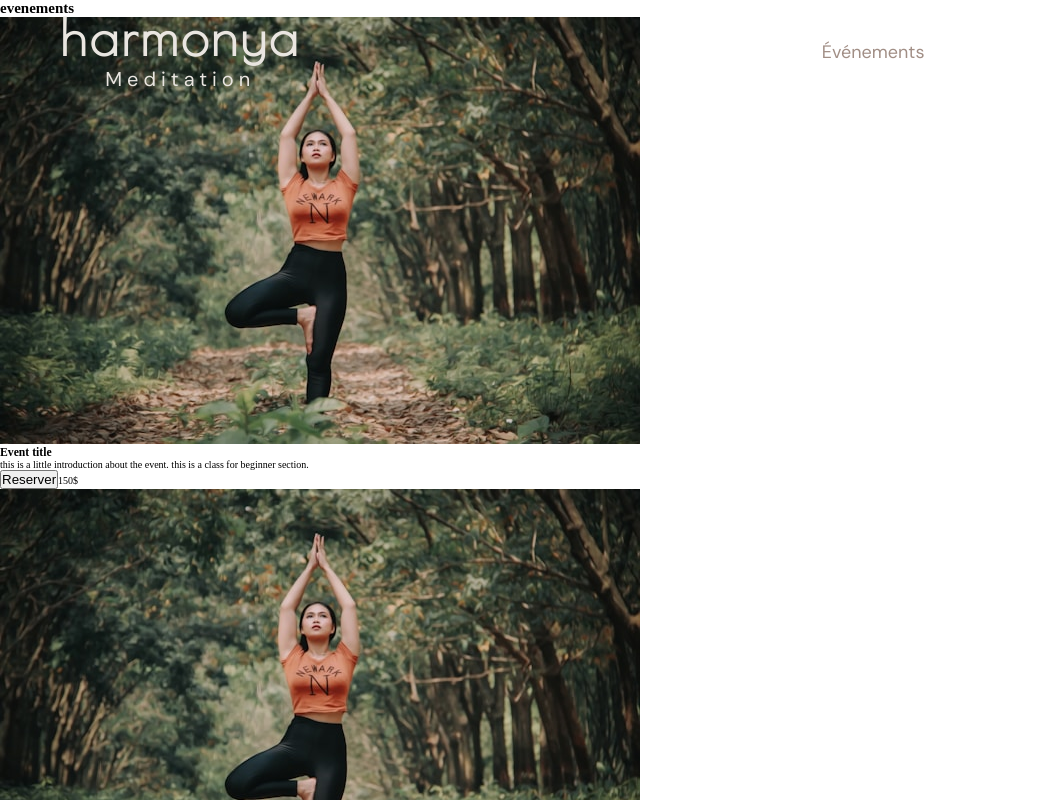
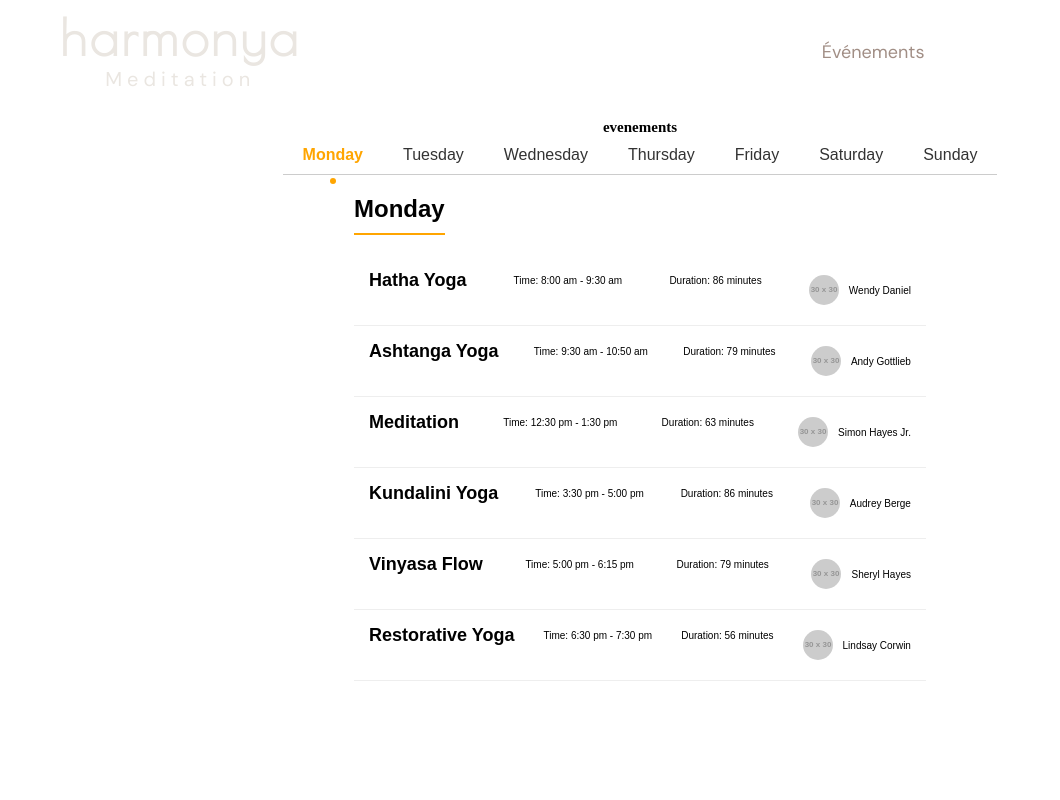
Before and after one commit to CallensJ/meditation, a React (Vite) app: page /events in a window 1280 px wide. Shown: the top 800 px of the page, without its empty margins (0-1060 px from the left). Built offline with nearby package versions, Linux system fonts and the light colour scheme; a web font is replaced by a local one.

Commit message:
add calendar

```diff
--- a/src/pages/Events.module.css
+++ b/src/pages/Events.module.css
@@ -0,0 +1,101 @@
+/* src/WeeklyCalendar.css */
+.eventSection{
+    width: 100%;
+    height: 100vh;
+    display: flex;
+    justify-content: center;
+    align-items: center;
+    flex-direction: column;
+}
+/* src/WeeklyCalendar.module.css */
+
+.calendarContainer {
+    display: flex;
+    flex-direction: column;
+    align-items: center;
+    font-family: Arial, sans-serif;
+  }
+
+  .daysMenu {
+    display: flex;
+    justify-content: space-around;
+    width: 100%;
+    border-bottom: 1px solid #ccc;
+    margin-bottom: 20px;
+  }
+
+  .dayButton {
+    padding: 10px 20px;
+    background: none;
+    border: none;
+    cursor: pointer;
+    font-size: 16px;
+    color: #333;
+    position: relative;
+  }
+
+  .dayButton.active {
+    color: orange;
+    font-weight: bold;
+  }
+
+  .dayButton.active::after {
+    content: '';
+    display: block;
+    width: 6px;
+    height: 6px;
+    background: orange;
+    border-radius: 50%;
+    position: absolute;
+    bottom: -10px;
+    left: 50%;
+    transform: translateX(-50%);
+  }
+
+  .calendar {
+    width: 80%;
+  }
+
+  .dayColumn {
+    display: flex;
+    flex-direction: column;
+    align-items: flex-start;
+  }
+
+  .dayColumn h2 {
+    margin-bottom: 20px;
+    font-size: 24px;
+    border-bottom: 2px solid orange;
+    padding-bottom: 10px;
+  }
+
+  .session {
+    display: flex;
+    justify-content: space-between;
+    width: 100%;
+    padding: 15px;
+    border-bottom: 1px solid #eee;
+  }
+
+  .session h3 {
+    margin: 0;
+    font-size: 18px;
+  }
+
+  .session p {
+    margin: 5px 0;
+  }
+
+  .instructor {
+    display: flex;
+    align-items: center;
+  }
+
+  .instructorIcon {
+    width: 30px;
+    height: 30px;
+    background: url('https://via.placeholder.com/30') no-repeat center center;
+    background-size: cover;
+    border-radius: 50%;
+    margin-right: 10px;
+  }
--- a/src/pages/Events.tsx
+++ b/src/pages/Events.tsx
@@ -1,3 +1,4 @@
+import { useState } from "react";
 import styles from "./Events.module.css";
 
 export default function Events() {
@@ -5,39 +6,76 @@ export default function Events() {
     <section className={styles.eventSection}>
       <h2>evenements</h2>
 
-      <Cards />
+      <WeeklyCalendar />
     </section>
   );
 }
 
-function Cards() {
+
+
+type Session = {
+  sessionName: string;
+  time: string;
+  duration: number;
+  instructor: string;
+};
+
+type Schedule = {
+  [key: string]: Session[];
+};
+
+const daysOfWeek: string[] = ['Monday', 'Tuesday', 'Wednesday', 'Thursday', 'Friday', 'Saturday', 'Sunday'];
+
+const baseSchedule: Session[] = [
+  { sessionName: 'Hatha Yoga', time: '8:00 am - 9:30 am', duration: 90, instructor: 'Wendy Daniel' },
+  { sessionName: 'Ashtanga Yoga', time: '9:30 am - 10:50 am', duration: 80, instructor: 'Andy Gottlieb' },
+  { sessionName: 'Meditation', time: '12:30 pm - 1:30 pm', duration: 60, instructor: 'Simon Hayes Jr.' },
+  { sessionName: 'Kundalini Yoga', time: '3:30 pm - 5:00 pm', duration: 90, instructor: 'Audrey Berge' },
+  { sessionName: 'Vinyasa Flow', time: '5:00 pm - 6:15 pm', duration: 75, instructor: 'Sheryl Hayes' },
+  { sessionName: 'Restorative Yoga', time: '6:30 pm - 7:30 pm', duration: 60, instructor: 'Lindsay Corwin' },
+];
+
+const randomizeSessions = (sessions: Session[]): Session[] => {
+  return sessions.map(session => ({
+    ...session,
+    duration: session.duration + Math.floor(Math.random() * 10) - 5, // Randomize duration slightly
+  }));
+};
+
+const schedule: Schedule = daysOfWeek.reduce((acc, day) => {
+  acc[day] = randomizeSessions(baseSchedule);
+  return acc;
+}, {} as Schedule);
+
+function WeeklyCalendar()  {
+  const [selectedDay, setSelectedDay] = useState<string>('Monday');
   return (
-    <div className={styles.cardsContainer}>
-      <Card />
-      <Card />
-      <Card />
-      <Card />
-    </div>
-  );
-}
-
-function Card() {
-  return (
-    <div className={styles.card}>
-      <div className={styles.imageContainer}>
-        <img src="./img1.jpg" className={styles.image} alt="card image"/>
+    <div className={styles.calendarContainer}>
+      <div className={styles.daysMenu}>
+        {daysOfWeek.map((day) => (
+          <button
+            key={day}
+            className={`${styles.dayButton} ${selectedDay === day ? styles.active : ''}`}
+            onClick={() => setSelectedDay(day)}
+          >
+            {day}
+          </button>
+        ))}
       </div>
-      <div className={styles.cardContent}>
-        <h3 className={styles.cardTitle}>Event title</h3>
-        <p className={styles.cardText}>
-          this is a little introduction about the event. this is a class for
-          beginner section.
-        </p>
-      </div>
-      <div className={styles.cardFooter}>
-        <button className={styles.cta}>Reserver</button>
-        <span className={styles.price}>150$</span>
+      <div className={styles.calendar}>
+        <div className={styles.dayColumn}>
+          <h2>{selectedDay}</h2>
+          {schedule[selectedDay].map((session, index) => (
+            <div key={index} className={styles.session}>
+              <h3>{session.sessionName}</h3>
+              <p>Time: {session.time}</p>
+              <p>Duration: {session.duration} minutes</p>
+              <p className={styles.instructor}>
+                <span className={styles.instructorIcon}></span> {session.instructor}
+              </p>
+            </div>
+          ))}
+        </div>
       </div>
     </div>
-  );
-}
+  )}
```
